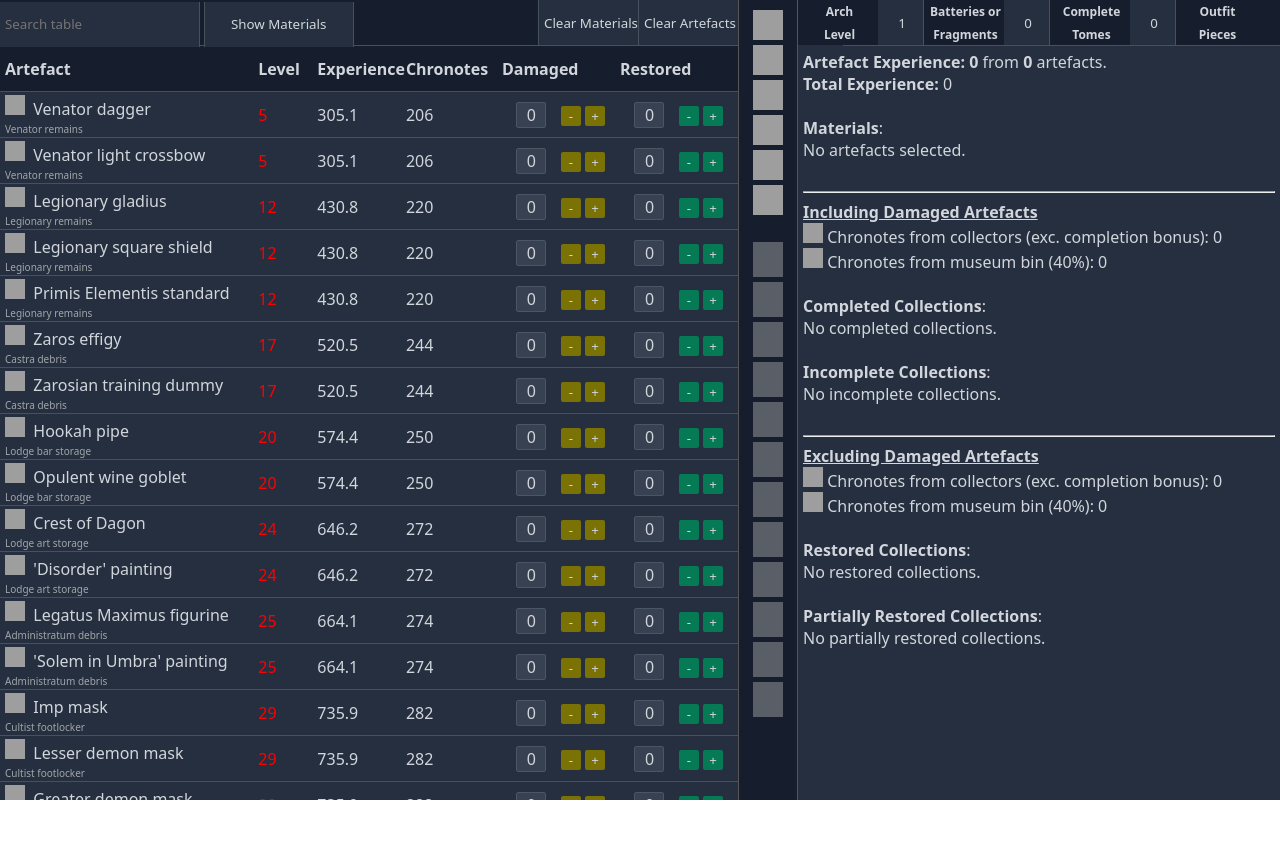
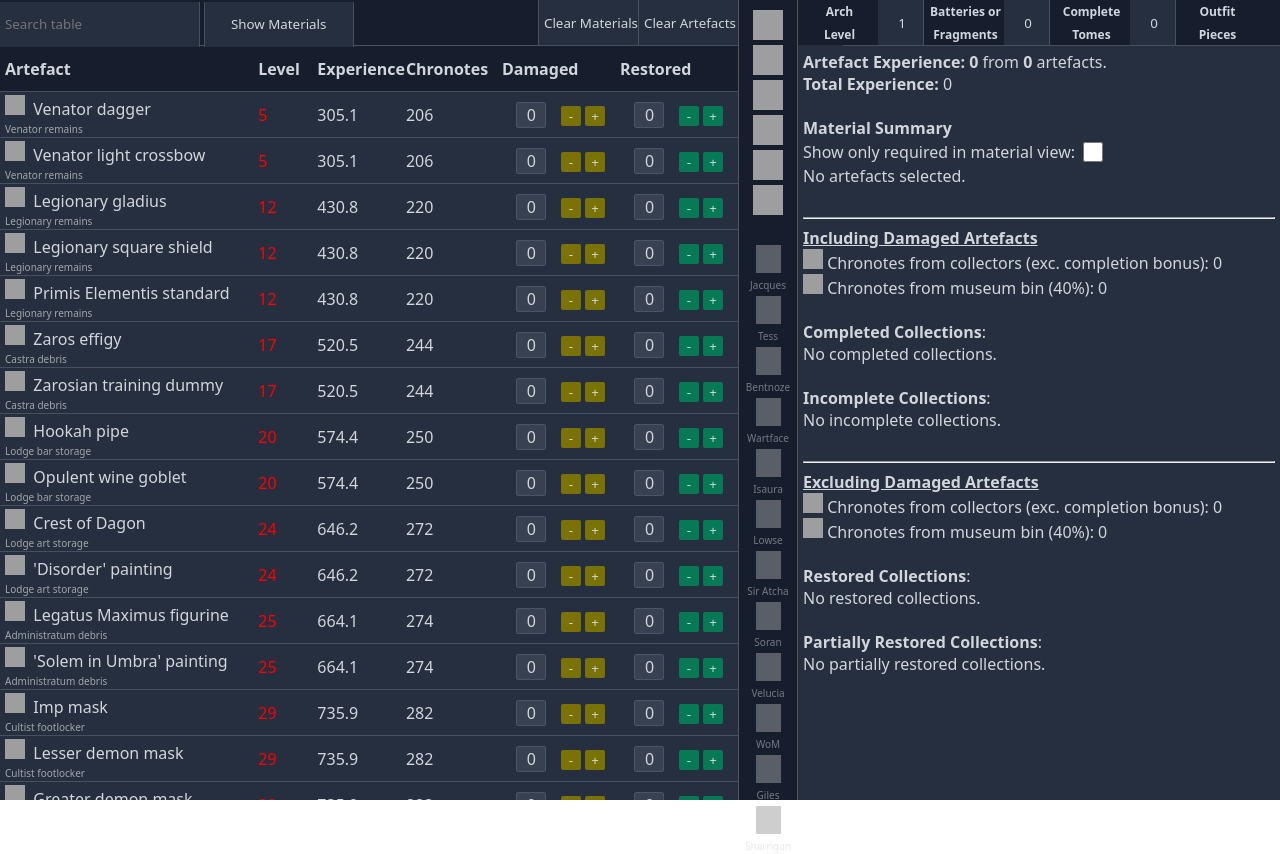
Before and after one commit to Epthelyn/RS3Archaeology, a plain HTML site: page index.html in a window 1280 px wide. Before the commit the page ends 800 px from the top, so only its background shows below. Drawn offline with nearby package versions, Linux system fonts and the light colour scheme; grey boxes are pictures that could not be loaded.

Commit message:
Update 21st May
- Added labels under collector heads for easier identification
- Fixed artefact and material numbers being lost by filtering/searching
- Using the text search will no longer cause the required material outputs to break if the search doesn't include that material
- Added checkbox above material output to filter material list to only materials required by selected artefacts
- Bentnoze is no longer called Bentzone in several places

```diff
--- a/altstyle.css
+++ b/altstyle.css
@@ -400,9 +400,31 @@ th {
     filter: grayscale(100%);
 }
 
+.collectorContainer{
+    width: 100%;
+    height: auto;
+    display: block;
+    /* border-bottom: 1px solid rgb(71, 81, 94); */
+    padding-top: 3px;
+}
+
+.collectorContainer.inactive{
+    opacity: 0.5;
+    filter: grayscale(100%);
+}
+
 .collectorFilterIcon{
-    width: 30px;
-    height: 35px;
+    width: 25px;
+    height: 28px;
+}
+
+.collectorFilterIconText{
+    display: block;
+    width: 100%;
+    height: 15px;
+    color: #d2d2d2;
+    font-size: 10px;
+    text-align: center;
 }
 
 .collectorFilterIcon.inactive{
--- a/calc.js
+++ b/calc.js
@@ -20,7 +20,7 @@ let archCalc = function(){
     let collectorsActive = {
         "Art Critic Jacques": false,
         "Chief Tess": false,
-        "General Bentnose": false,
+        "General Bentnoze": false,
         "General Wartface": false,
         "Isaura": false,
         "Lowse": false,
@@ -35,6 +35,7 @@ let archCalc = function(){
     let searchFilter = null;
 
     let listView = "ARTIFACTS";
+    let showOnlyNeededMaterials = false;
 
     const lampXP = [
         250, 276, 308, 340, 373, 416, 492, 508, 577, 614,						// 1 to 10
@@ -163,12 +164,12 @@ let archCalc = function(){
             generateTable();
         });
 
-        $('.collectorFilterIcon').on('click', function(){
+        $('.collectorContainer').on('click', function(){
             let coll = $(this).attr('collector');
 
             let enableSelf = !collectorsActive[coll];
 
-            $('.collectorFilterIcon').addClass('inactive');
+            $('.collectorContainer').addClass('inactive');
             for(k in collectorsActive){
                 collectorsActive[k] = false;
             }
@@ -192,6 +193,11 @@ let archCalc = function(){
             $('.artCountInput').val(0);
             $('.artOwnedCountInput').val(0);
 
+            artifactData.forEach(artifact => {
+                artifact.owned = 0;
+                artifact.unrestored = 0;
+            });
+
             calcTotals();
             generateTable();
         });
@@ -200,6 +206,9 @@ let archCalc = function(){
             if(!confirm("All material quantities will be reset.")) return;
             $('.matOwnedCountInput').val(0);
 
+            materialData.forEach(material => {
+                material.owned = 0;
+            });
             calcTotals();
             generateTable();
         });
@@ -368,14 +377,14 @@ let archCalc = function(){
                 </div>`;
                 //<input type="checkbox" class="artCheck" id="artcheck${oi}">
                 table += `<div class="cell numberCell right" style="text-align: center;">
-                    <input type="text" value=0 class="artOwnedCountInput" target=${oi} id="artowned${oi}">
+                    <input type="text" value=${artifactData[oi].owned || 0} class="artOwnedCountInput" target=${oi} id="artowned${oi}">
                 </div>`;
                 table += `<div class="cell numberCell right">
                     <input type="button" value="-" artTarget=${oi} class="artMod" action="minus" id="artminus${oi}">
                     <input type="button" value="+" artTarget=${oi} class="artMod" action="plus" id="artplus${oi}">
                 </div>`;
                 table += `<div class="cell numberCell right" style="text-align: center;">
-                    <input type="text" value=0 class="artCountInput" target=${oi} id="art${oi}">
+                    <input type="text" value=${artifactData[oi].unrestored || 0} class="artCountInput" target=${oi} id="art${oi}">
                 </div>`;
                 // table += `<div class="cell">
                 //     <input type="button" value="+" artTarget=${i} class="artMod" action="plus" id="artplus${i}">
@@ -398,7 +407,7 @@ let archCalc = function(){
                 newMat = tableMaterialData[i].type;
             }
 
-            if(newMat !== null && newMat !== Infinity){
+            if(newMat !== null && newMat !== Infinity && !showOnlyNeededMaterials){
                 if(rowDisplayed){
                     table += `<div class="row subHeader">${newMat}</div>`;
                 }
@@ -451,16 +460,20 @@ let archCalc = function(){
             // }
 
             $(`#matowned${target}`).val(currentValue);
+
+            materialData[target].owned = currentValue;
             calcTotals();
         });
 
         $('.matOwnedCountInput').on('change', function(){
             let tar = $(this).attr('target');
             let val = parseInt($(this).val());
-            // if(!isNaN(val)){
-            //     if(val == 0) $(`#matRow${tar}`).removeClass('active');
-            //     else $(`#matRow${tar}`).addClass('active');
-            // }
+            if(!isNaN(val)){
+                // if(val == 0) $(`#matRow${tar}`).removeClass('active');
+                // else $(`#matRow${tar}`).addClass('active');
+                materialData[tar].owned = val;
+            }
+
             calcTotals();
         });
 
@@ -470,6 +483,7 @@ let archCalc = function(){
             if(!isNaN(val)){
                 if(val == 0) $(`#artRow${tar}`).removeClass('part-active');
                 else $(`#artRow${tar}`).addClass('part-active');
+                artifactData[tar].unrestored = currentValue;
             }
             calcTotals();
         });
@@ -480,6 +494,7 @@ let archCalc = function(){
             if(!isNaN(val)){
                 if(val == 0) $(`#artRow${tar}`).removeClass('active');
                 else $(`#artRow${tar}`).addClass('active');
+                artifactData[tar].owned = currentValue;
             }
             calcTotals();
         });
@@ -512,6 +527,9 @@ let archCalc = function(){
             }
 
             $(`#art${target}`).val(currentValue);
+
+            artifactData[target].unrestored = currentValue;
+            // console.log(artifactData);
             calcTotals();
         });
 
@@ -539,6 +557,8 @@ let archCalc = function(){
             }
 
             $(`#artowned${target}`).val(currentValue);
+
+            artifactData[target].owned = currentValue;
             calcTotals();
         });
 
@@ -548,6 +568,8 @@ let archCalc = function(){
             for(let i=0; i<saveData.length; i++){
                 $(`#art${saveData[i].i}`).val(saveData[i].n||0);
                 $(`#artowned${saveData[i].i}`).val(saveData[i].nR||0);
+                artifactData[saveData[i].i].unrestored = (saveData[i].n||0);
+                artifactData[saveData[i].i].owned = (saveData[i].nR||0);
                 if(saveData[i].n > 0){
                     $(`#artRow${saveData[i].i}`).addClass('part-active');
                 }
@@ -564,6 +586,7 @@ let archCalc = function(){
             // console.log(saveData_materials);
             for(let i=0; i<saveData_materials.length; i++){
                 $(`#matowned${saveData_materials[i].i}`).val(saveData_materials[i].n||0);
+                materialData[saveData_materials[i].i].owned = (saveData_materials[i].n||0);
                 if(saveData_materials[i].n > 0){
                     $(`#matRow${saveData_materials[i].i}`).addClass('active');
                 }
@@ -693,9 +716,9 @@ let archCalc = function(){
             }
         }
 
-        console.log(totals.materials);
+        // console.log(totals.materials);
         materialData.forEach((material, index) => {
-            let matOwnedQuantity = parseInt($(`#matowned${index}`).val());
+            let matOwnedQuantity = material.owned || 0; //parseInt($(`#matowned${index}`).val());
             if((isNaN(matOwnedQuantity))) return;
             if(matOwnedQuantity > 0)
                 saveData_materials.push({i: index, n: matOwnedQuantity});
@@ -715,6 +738,8 @@ let archCalc = function(){
             else{
                 $(`#matRow${index}`).removeClass('active');
                 $(`#matRow${index}`).removeClass('inactive');
+                if(showOnlyNeededMaterials)
+                    $(`#matRow${index}`).css('display','none');
             }
         });
         //console.log(totals);
@@ -813,7 +838,8 @@ let archCalc = function(){
         output += `<b>Total Experience:</b> ${~~(totals.xp + totalTomeXP + totalBattXP + totalCacheXP)} ${outfitBonus>1?`(x${outfitBonus})`:``}<br>`;
         // output += materialImage("Chronotes") + "&nbsp;" + "Chronotes from collections" + ": " + totals.chronotes + "<br>";
         // output += materialImage("Chronotes") + "&nbsp;" + "Chronotes from museum" + ": " + (~~(totals.chronotes*0.4)) + "<br>";
-        output += "<br><b>Materials</b>:<br>";
+        output += "<br><b>Material Summary</b>"
+        output += `<br><label style="display: inline-block; padding-right: 10px; white-space: nowrap; margin-left: 0px;"><span style="vertical-align: middle;">Show only required in material view:</span> <input type="checkbox" id="mats_showOnlyReq" ${showOnlyNeededMaterials?'checked':''} style="vertical-align: middle; width: 20px; height: 20px;"></label><br>`;
         // console.log(totals.materials);
         if(!totals.materials.length){
             output += "No artefacts selected.<br>";
@@ -831,14 +857,15 @@ let archCalc = function(){
                 const thisMat = materialData.filter(mat => m.name == mat.name)[0];
                 const matIndex = materialData.indexOf(thisMat);
                 // console.log(matIndex);
+                const matCount = thisMat.owned || 0;
 
-                let matDiff = Math.max(m.quantity - $(`#matowned${matIndex}`).val(),0);
+                let matDiff = Math.max(m.quantity - matCount,0);
                 if(isNaN(matDiff)) matDiff = 0;
                 return `<tr>
                             <td style="height: 20px; line-height: 20px">${materialImage(m.name)}</td>
                             <td class="materialOutputTableCell">${m.name}</td>
                             <td class="materialOutputTableCell num">${m.quantity}</td>
-                            <td class="materialOutputTableCell num">${$(`#matowned${matIndex}`).val()}</td>
+                            <td class="materialOutputTableCell num">${matCount}</td>
                             <td class="materialOutputTableCell num" style="color: ${matDiff==0?"lime":"red"}">${matDiff}</td>
                             <td class="materialOutputTableCell num">${matDiff>0&&thisMat.cacheXP?(~~(matDiff*thisMat.cacheXP*outfitBonus)):""}</td>
                         </tr>`;
@@ -916,6 +943,11 @@ let archCalc = function(){
         // console.log(saveData_materials);
         localStorage.setItem("rs3archcalcData", saveData);
         localStorage.setItem("rs3archcalcMaterials", saveData_materials);
+
+        $('#mats_showOnlyReq').on('change',function(e){
+            showOnlyNeededMaterials = $(this).is(':checked');
+            generateTable();
+        });
 
     }
 
--- a/collections.json
+++ b/collections.json
@@ -107,7 +107,7 @@
         "name": "Red Rum Relics I",
         "level": 94,
         "reward": null,
-        "collector": "General Bentzone",
+        "collector": "General Bentnoze",
         "repeatableReward": {
             "chronotes": 2884,
             "Tetracompass piece": 1
@@ -122,7 +122,7 @@
         "name": "Red Rum Relics II",
         "level": 94,
         "reward": null,
-        "collector": "General Bentzone",
+        "collector": "General Bentnoze",
         "repeatableReward": {
             "chronotes": 3468,
             "Tetracompass piece": 1
@@ -137,7 +137,7 @@
         "name": "Red Rum Relics III",
         "level": 119,
         "reward": "Helm of Terror (inside)",
-        "collector": "General Bentzone",
+        "collector": "General Bentnoze",
         "repeatableReward": {
             "chronotes": 4540,
             "Tetracompass piece": 1
--- a/index.html
+++ b/index.html
@@ -32,18 +32,54 @@
         <img class="siteFilterIcon" src="https://runescape.wiki/images/thumb/1/11/Bandos_symbol.png/25px-Bandos_symbol.png" site="Bandos"></img><br>
         <img class="siteFilterIcon" src="https://runescape.wiki/images/thumb/5/54/Dragonkin_symbol.png/300px-Dragonkin_symbol.png?d4239" site="Dragonkin"></img><br><br>
 
-        <img class="collectorFilterIcon inactive" collector="Art Critic Jacques" src="https://runescape.wiki/images/thumb/2/25/Art_Critic_Jacques_chathead.png/26px-Art_Critic_Jacques_chathead.png"></img><br>
-        <img class="collectorFilterIcon inactive" collector="Chief Tess" src="https://runescape.wiki/images/thumb/9/97/Chief_Tess_chathead.png/35px-Chief_Tess_chathead.png?9a759"></img><br>
-        <img class="collectorFilterIcon inactive" collector="General Bentzone" src="https://runescape.wiki/images/thumb/8/8b/General_Bentnoze_chathead.png/35px-General_Bentnoze_chathead.png?1ed53"></img><br>
-        <img class="collectorFilterIcon inactive" collector="General Wartface" src="https://runescape.wiki/images/thumb/9/91/General_Wartface_chathead.png/33px-General_Wartface_chathead.png?0a431"></img><br>
-        <img class="collectorFilterIcon inactive" collector="Isaura" src="https://runescape.wiki/images/thumb/5/5a/Isaura_chathead.png/28px-Isaura_chathead.png?5ce4c"></img><br>
-        <img class="collectorFilterIcon inactive" collector="Lowse" src="https://runescape.wiki/images/thumb/8/80/Lowse_chathead.png/23px-Lowse_chathead.png?c7259"></img><br>
-        <img class="collectorFilterIcon inactive" collector="Sir Atcha" src="https://runescape.wiki/images/thumb/f/f9/Sir_Atcha_chathead.png/22px-Sir_Atcha_chathead.png?5e137"></img><br>
-        <img class="collectorFilterIcon inactive" collector="Soran" src="https://runescape.wiki/images/5/5a/Soran%2C_Emissary_of_Zaros_chathead.png?a197a"></img><br>
-        <img class="collectorFilterIcon inactive" collector="Velucia" src="https://runescape.wiki/images/thumb/4/4b/Velucia_chathead.png/35px-Velucia_chathead.png?ea1ed"></img><br>
-        <img class="collectorFilterIcon inactive" collector="Wise Old Man" src="https://runescape.wiki/images/thumb/4/46/Wise_Old_Man_chathead.png/19px-Wise_Old_Man_chathead.png?44bdd"></img><br>
-        <img class="collectorFilterIcon inactive" collector="Giles" src="https://runescape.wiki/images/thumb/4/46/Giles_chathead.png/19px-Giles_chathead.png?44bdd"></img><br>
-        <img class="collectorFilterIcon inactive" collector="Sharrigan" src="https://runescape.wiki/images/thumb/4/46/Sharrigan_chathead.png/19px-Sharrigan_chathead.png?44bdd"></img><br>
+        <div class="collectorContainer inactive" collector="Art Critic Jacques">
+            <img class="collectorFilterIcon" collector="Art Critic Jacques" src="https://runescape.wiki/images/thumb/2/25/Art_Critic_Jacques_chathead.png/26px-Art_Critic_Jacques_chathead.png"></img><br>
+            <span class="collectorFilterIconText">Jacques</span>
+        </div>
+        <div class="collectorContainer inactive" collector="Chief Tess">
+            <img class="collectorFilterIcon" collector="Chief Tess" src="https://runescape.wiki/images/thumb/9/97/Chief_Tess_chathead.png/35px-Chief_Tess_chathead.png?9a759"></img><br>
+            <span class="collectorFilterIconText">Tess</span>
+        </div>
+        <div class="collectorContainer inactive" collector="General Bentnoze">
+            <img class="collectorFilterIcon" collector="General Bentnoze" src="https://runescape.wiki/images/thumb/8/8b/General_Bentnoze_chathead.png/35px-General_Bentnoze_chathead.png?1ed53"></img><br>
+            <span class="collectorFilterIconText">Bentnoze</span>
+        </div>
+        <div class="collectorContainer inactive" collector="General Wartface">
+            <img class="collectorFilterIcon" collector="General Wartface" src="https://runescape.wiki/images/thumb/9/91/General_Wartface_chathead.png/33px-General_Wartface_chathead.png?0a431"></img><br>
+            <span class="collectorFilterIconText">Wartface</span>
+        </div>
+        <div class="collectorContainer inactive" collector="Isaura">
+            <img class="collectorFilterIcon" collector="Isaura" src="https://runescape.wiki/images/thumb/5/5a/Isaura_chathead.png/28px-Isaura_chathead.png?5ce4c"></img><br>
+            <span class="collectorFilterIconText">Isaura</span>
+        </div>
+        <div class="collectorContainer inactive" collector="Lowse">
+            <img class="collectorFilterIcon" collector="Lowse" src="https://runescape.wiki/images/thumb/8/80/Lowse_chathead.png/23px-Lowse_chathead.png?c7259"></img><br>
+            <span class="collectorFilterIconText">Lowse</span>
+        </div>
+        <div class="collectorContainer inactive" collector="Sir Atcha">
+            <img class="collectorFilterIcon" collector="Sir Atcha" src="https://runescape.wiki/images/thumb/f/f9/Sir_Atcha_chathead.png/22px-Sir_Atcha_chathead.png?5e137"></img><br>
+            <span class="collectorFilterIconText">Sir Atcha</span>
+        </div>
+        <div class="collectorContainer inactive" collector="Soran">
+            <img class="collectorFilterIcon" collector="Soran" src="https://runescape.wiki/images/5/5a/Soran%2C_Emissary_of_Zaros_chathead.png?a197a"></img><br>
+            <span class="collectorFilterIconText">Soran</span>
+        </div>
+        <div class="collectorContainer inactive" collector="Velucia">
+            <img class="collectorFilterIcon" collector="Velucia" src="https://runescape.wiki/images/thumb/4/4b/Velucia_chathead.png/35px-Velucia_chathead.png?ea1ed"></img><br>
+            <span class="collectorFilterIconText">Velucia</span>
+        </div>
+        <div class="collectorContainer inactive" collector="Wise Old Man">
+            <img class="collectorFilterIcon" collector="Wise Old Man" src="https://runescape.wiki/images/thumb/4/46/Wise_Old_Man_chathead.png/19px-Wise_Old_Man_chathead.png?44bdd"></img><br>
+            <span class="collectorFilterIconText">WoM</span>
+        </div>
+        <div class="collectorContainer inactive" collector="Giles">
+            <img class="collectorFilterIcon" collector="Giles" src="https://runescape.wiki/images/thumb/4/46/Giles_chathead.png/19px-Giles_chathead.png?44bdd"></img><br>
+            <span class="collectorFilterIconText">Giles</span>
+        </div>
+        <div class="collectorContainer inactive" collector="Sharrigan">
+            <img class="collectorFilterIcon" collector="Sharrigan" src="https://runescape.wiki/images/thumb/4/46/Sharrigan_chathead.png/19px-Sharrigan_chathead.png?44bdd"></img><br>
+            <span class="collectorFilterIconText">Sharrigan</span>
+        </div>
 
     </div>
     <div class="archInput">
```
